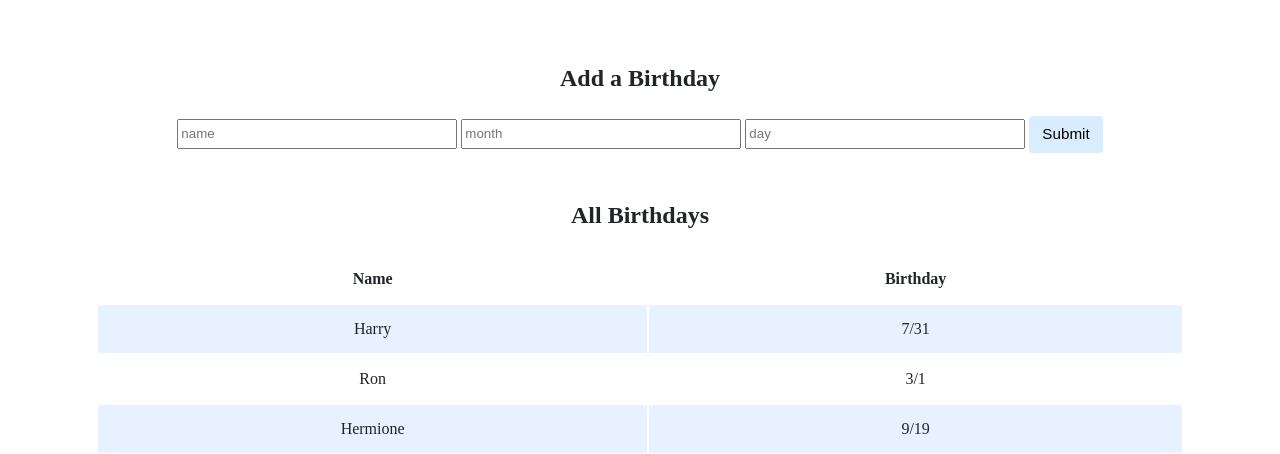
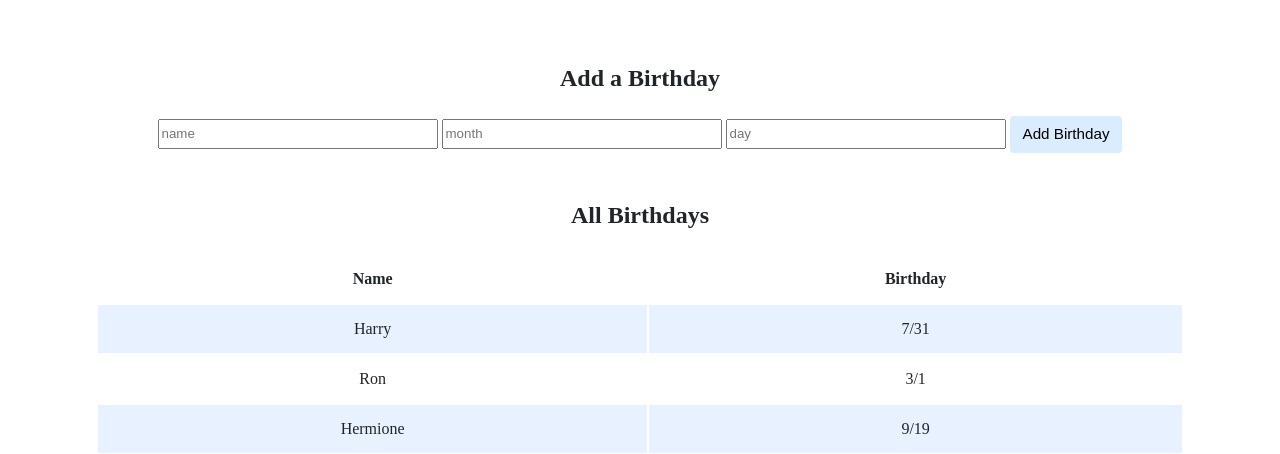
Before and after one commit to holyfatmama/Portfolio, a Flask app: page / in a window 1280 px wide. Shown: the part 200-654 px from the top of the page. Run offline with Flask 3, Linux system fonts and the light colour scheme; data comes from the database, SQL or seed files in the repository; some libraries are stand-ins or nearby versions.

Commit message:
Sun, Oct 29, 2023, 7:56 PM +08:00

```diff
--- a/birthdays/templates/index.html
+++ b/birthdays/templates/index.html
@@ -19,7 +19,7 @@
                     <input autocomplete="off" name="name" placeholder="name" type="text">
                     <input autocomplete="off" name="month" placeholder="month" type="text">
                     <input autocomplete="off" name="date" placeholder="day" type="text">
-                    <input type="submit"
+                    <input type="submit" value="Add Birthday">
                 </form>
             </div>
 
```
